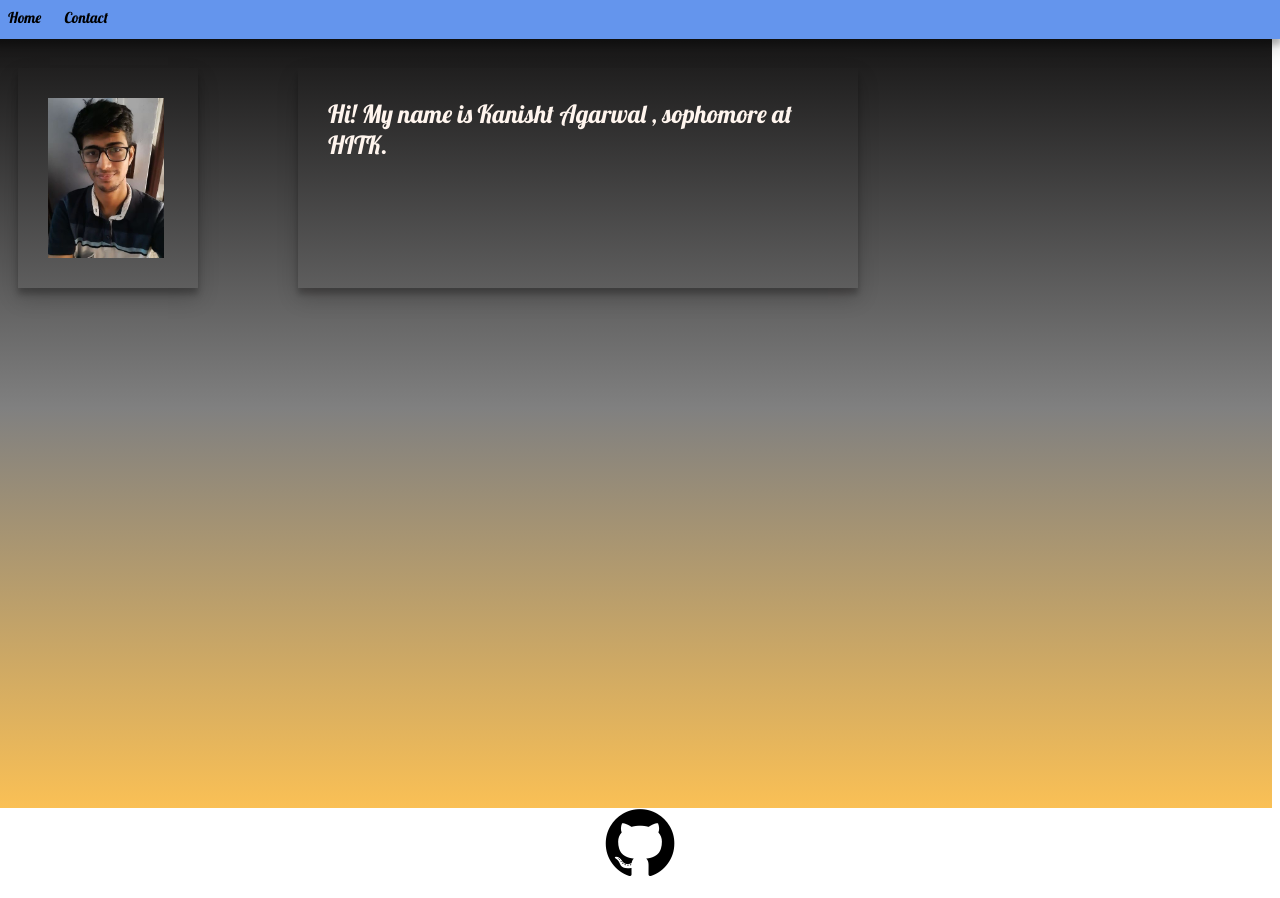
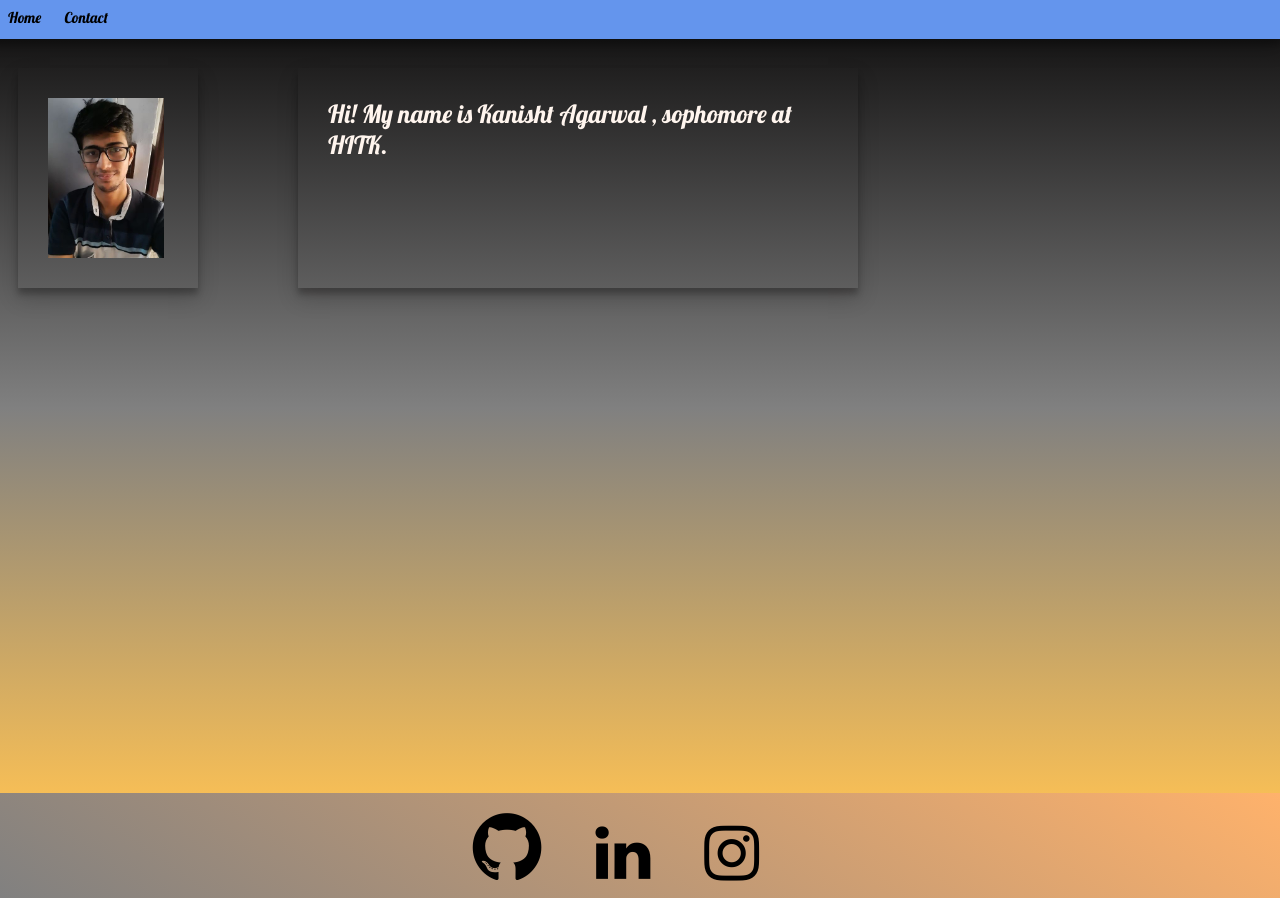
Before and after one commit to kanisht09/Javascript_part_2, a plain HTML site: page index.html in a window 1280 px wide. Drawn offline with Linux system fonts and the light colour scheme.

Commit message:
Second commit

```diff
--- a/checker.css
+++ b/checker.css
@@ -15,6 +15,7 @@ header{
 nav{
     position: fixed;
     top:0px;
+    z-index:1;
     left:0px;
     font-size: 15px;
     height: 38px;
@@ -38,8 +39,9 @@ nav li{
     background: linear-gradient(rgb(15, 14, 14),grey,rgb(250, 192, 85));
     display: flex;
     height: 100vh;
+    margin-left: -15px;
+    margin-right: -15px;
     width :auto;
-    margin-left: -15px;
 }
 #box_1
 {
@@ -55,7 +57,8 @@ nav li{
 }
 .img
 {
-    width: 500px;
+    max-width: 100%;
+    height: auto;
 }
 a{
     text-decoration: none;
@@ -75,12 +78,13 @@ a{
     margin-top:60px;
     margin-left: 100px;
     box-shadow: 0 10px 20px rgba(8, 7, 7, 0.19), 0 6px 6px rgba(0,0,0,0.23);
+    /* animation-iteration-count: 10; */
 
 }
 #box_2:hover{
-    animation-name: rainbow;
+        animation-name: rainbow;
     animation-duration: 4s;
-    /* animation-iteration-count: infinite; */
+    /* animation-iteration-count: 10; */
     animation-timing-function: ease-in;
 
 }
@@ -97,13 +101,23 @@ a{
           left:0%;
       }
 }
-.modify{
 
-}
 footer{
     width:auto;
     text-align: center;
     margin: -15px;
-    padding: 10px;
-    background:transparent;
+    background:linear-gradient(35deg,grey,#ffb26b);
+
 }
+footer ul{
+    margin:10px;
+    padding:2px 0px 0px 2px;
+}
+footer li{
+    display: inline;
+    margin-right: 50px;
+
+}
+.modify{
+    padding: 0.1rem;
+}
--- a/index.html
+++ b/index.html
@@ -7,11 +7,13 @@
     <title>Document</title>
     <link href="https://fonts.googleapis.com/css?family=Lobster" rel="stylesheet" type="text/css">
     <link rel="stylesheet" href="https://maxcdn.bootstrapcdn.com/font-awesome/4.4.0/css/font-awesome.min.css">
+    <link rel="stylesheet" href="https://cdnjs.cloudflare.com/ajax/libs/font-awesome/4.7.0/css/font-awesome.min.css">
     <link rel="stylesheet" href="checker.css">
 </head>
 <body>
 
     <script src="index.js"></script>
+
 
     <header>
         <nav>
@@ -29,9 +31,19 @@
             Hi!  My name is Kanisht Agarwal , sophomore at HITK.
         </div>
     </div>
-    <footer>
-        <i class="fa fa-github fa-5x modify"><a href="https://github.com/kanisht09">
-        </a></i>
+    <footer class="modify">
+        <ul>
+            <li>        <a href="https://github.com/kanisht09"><i class="fa fa-github fa-5x">
+            </i></a></li>
+            <li>
+                <a href="https://www.linkedin.com/in/kanisht-agarwal-429772195/"><i class="fa fa-linkedin fa-4x" aria-hidden="true"></i>
+                </a>
+            </li>
+            <li>
+                <a href="https://www.instagram.com/kanishtagarwal/"><i class="fa fa-instagram fa-4x"></i></a>
+            </li>
+        </ul>
+
     </footer>
 
 
```
